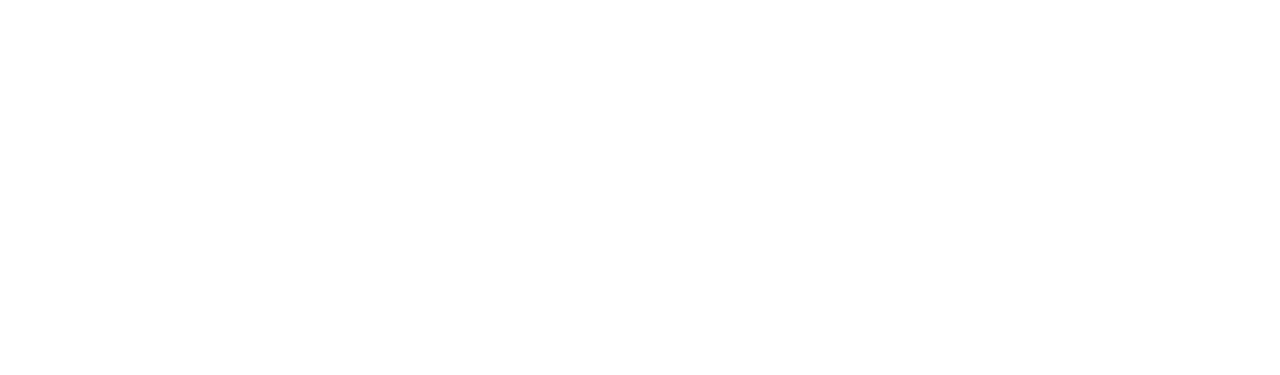
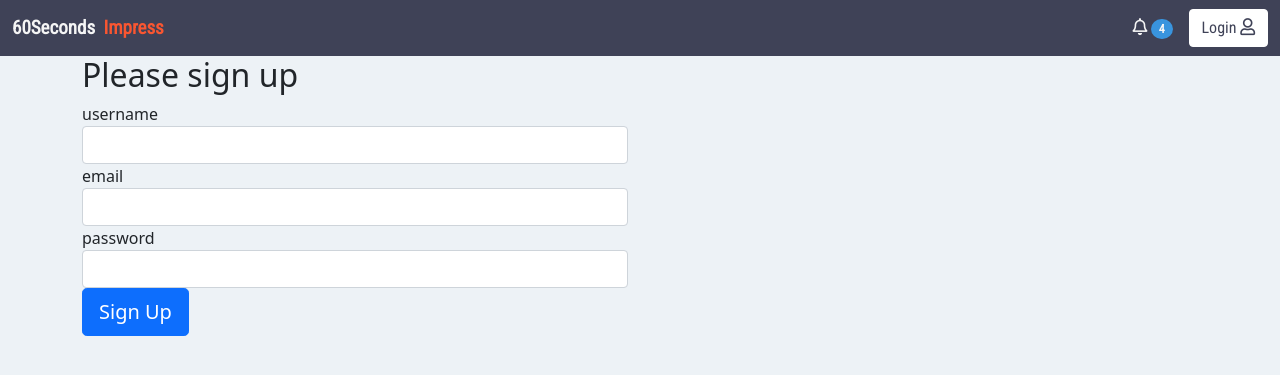
Before and after one commit to enockabere/Insight-Groove, a Flask app: page /signup in a window 1280 px wide. Before the commit the part shown is empty. Shown: the top 375 px of the page. Run offline with Flask 2, Linux system fonts and the light colour scheme; some libraries are stand-ins or nearby versions.

Commit message:
create user signup form

```diff
--- a/app/templates/base/base.html
+++ b/app/templates/base/base.html
@@ -30,7 +30,12 @@
       {% block content %}
 
       {% endblock %}
+
       {% block login %}
+
+      {% endblock %}
+
+      {% block signup %}
 
       {% endblock %}
     <!-- Bootstrap JavaScript Libraries -->
--- a/app/templates/signup.html
+++ b/app/templates/signup.html
@@ -0,0 +1,23 @@
+{% extends 'base/base.html' %}
+{% import "bootstrap/wtf.html" as wtf %}
+
+{% block signup %}
+<section>
+<div class="container">
+    <div class="row">
+        <div class="col-md-6">
+            <form action="/login" method="POST">
+                <h2 class="form-signin-heading">
+                    Please sign up
+                </h2>
+                {{ form.hidden_tag() }}
+                {{ wtf.form_field(form.username) }}
+                {{ wtf.form_field(form.email) }}
+                {{ wtf.form_field(form.password) }}
+                <button class="btn btn-lg btn-primary btn-block">Sign Up</button>
+            </form>
+        </div>
+    </div>
+</div>
+</section>
+{% endblock %}
--- a/app/views.py
+++ b/app/views.py
@@ -8,7 +8,10 @@
    username = StringField('username', validators=[InputRequired(),Length(min=4,max=20)])
    password = PasswordField('password', validators=[InputRequired(),Length(min=6,max=20)])
    remember = BooleanField('remember me')
-
+class  RegisterForm(FlaskForm):
+    username = StringField('username', validators=[InputRequired(),Length(min=4,max=20)])
+    email = StringField('email', validators=[Email(message='Invalid email'),Length(max=30)])
+    password = PasswordField('password', validators=[InputRequired(),Length(min=6,max=20)])
 #views
 @app.route('/')
 def index():
@@ -24,4 +27,7 @@
     return render_template('login.html',form=form)
 @app.route('/signup')
 def signup():
-    return render_template('signup.html')
+    '''Instantiate Sign Up form'''
+    form = RegisterForm()
+
+    return render_template('signup.html',form=form)
```
